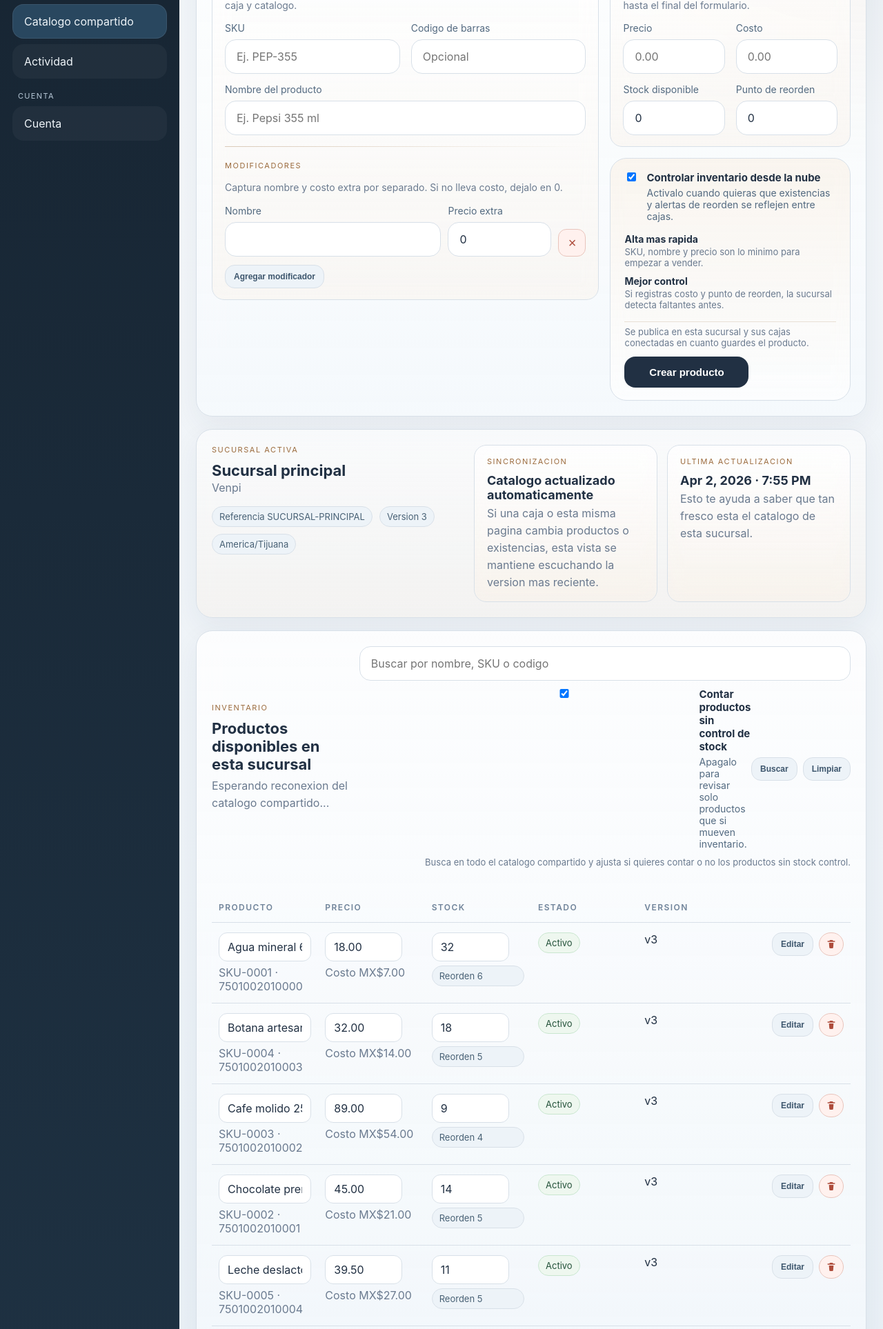
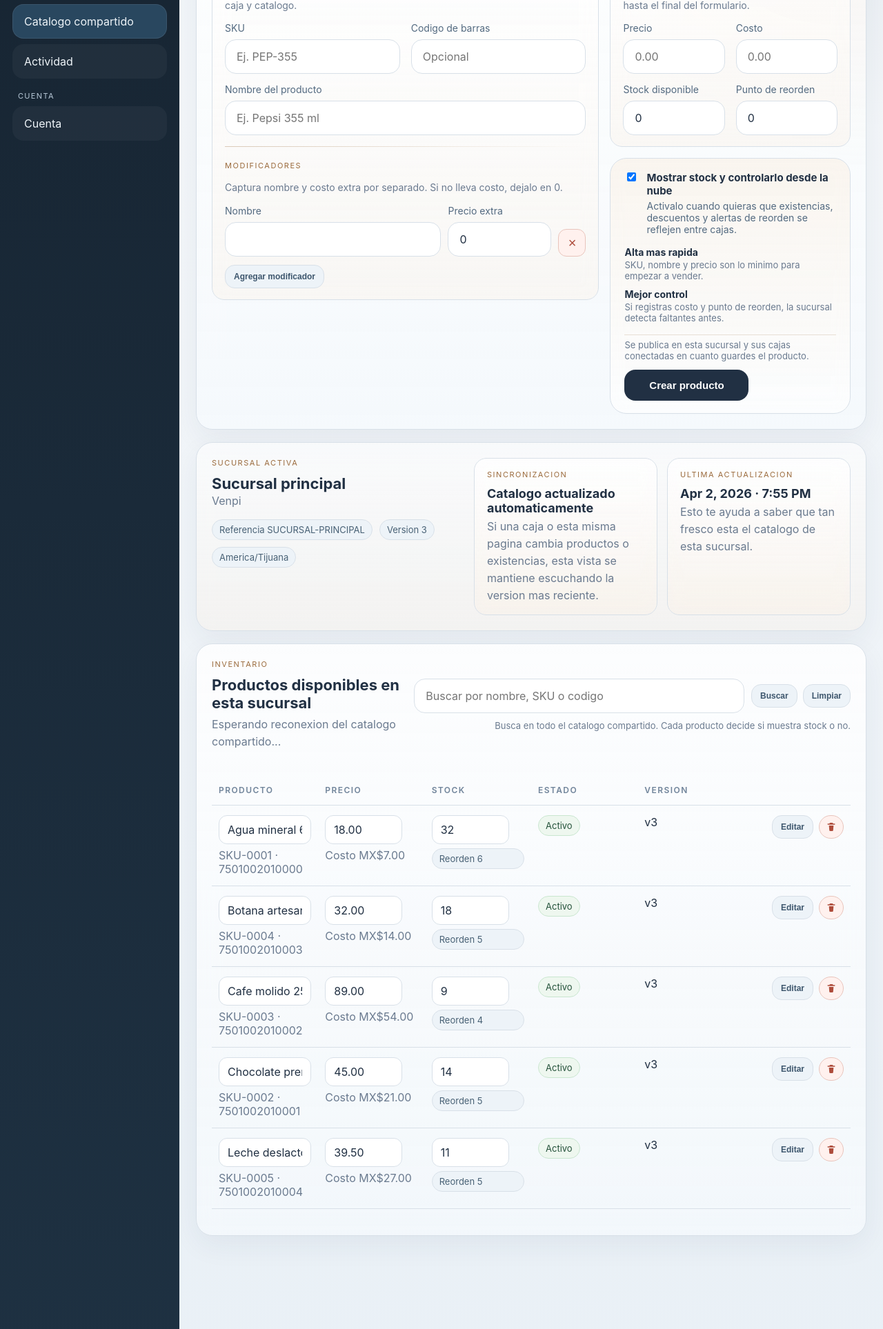
Before and after one commit to CerealKiller12/brs-cloud, a Laravel app: page /catalog in a window 1280 px wide. Shown: the part 552-2479 px from the top of the page at 69% size. Run offline with Laravel 12, Linux system fonts and the light colour scheme; a user stored in the database is signed in; data comes from the database, SQL or seed files in the repository; data that the repository does not hold is empty.

Commit message:
Show cloud stock visibility per product

```diff
--- a/resources/views/catalog/index.blade.php
+++ b/resources/views/catalog/index.blade.php
@@ -359,6 +359,14 @@
         color: #9d4635;
         border-color: #f6c9bf;
     }
+    .catalog-stock-muted {
+        font-weight: 700;
+        color: var(--text);
+    }
+    .catalog-stock-note {
+        color: var(--muted);
+        font-size: 13px;
+    }
     @media (max-width: 1180px) {
         .catalog-summary,
         .catalog-store-card,
@@ -416,17 +424,17 @@
     <article class="catalog-summary-card">
         <div class="stat-label">Productos</div>
         <div class="stat-value">{{ $catalogStats['total'] }}</div>
-        <div class="stat-note">{{ $includeUntracked ? 'registrados en esta sucursal' : 'con control de stock en esta sucursal' }}</div>
+        <div class="stat-note">registrados en esta sucursal</div>
     </article>
     <article class="catalog-summary-card">
         <div class="stat-label">Activos</div>
         <div class="stat-value">{{ $catalogStats['active'] }}</div>
-        <div class="stat-note">{{ $includeUntracked ? 'visibles para tus cajas' : 'activos con control de stock' }}</div>
+        <div class="stat-note">visibles para tus cajas</div>
     </article>
     <article class="catalog-summary-card">
         <div class="stat-label">Pausados</div>
         <div class="stat-value">{{ $catalogStats['inactive'] }}</div>
-        <div class="stat-note">{{ $includeUntracked ? 'fuera de operacion temporalmente' : 'pausados con control de stock' }}</div>
+        <div class="stat-note">fuera de operacion temporalmente</div>
     </article>
     <article class="catalog-summary-card">
         <div class="stat-label">Stock bajo</div>
@@ -518,8 +526,8 @@
                             <label class="catalog-toggle-control" for="track_inventory">
                                 <input id="track_inventory" name="track_inventory" type="checkbox" value="1" {{ old('track_inventory', true) ? 'checked' : '' }}>
                                 <div class="catalog-toggle-copy">
-                                    <strong>Controlar inventario desde la nube</strong>
-                                    <span>Activalo cuando quieras que existencias y alertas de reorden se reflejen entre cajas.</span>
+                                    <strong>Mostrar stock y controlarlo desde la nube</strong>
+                                    <span>Activalo cuando quieras que existencias, descuentos y alertas de reorden se reflejen entre cajas.</span>
                                 </div>
                             </label>
 
@@ -597,24 +605,11 @@
                     autocomplete="off"
                     autocapitalize="off"
                     spellcheck="false">
-                <label class="catalog-toggle-control catalog-search-toggle">
-                    <input type="hidden" name="include_untracked" value="0">
-                    <input
-                        name="include_untracked"
-                        type="checkbox"
-                        value="1"
-                        {{ $includeUntracked ? 'checked' : '' }}
-                        data-catalog-include-untracked>
-                    <div class="catalog-toggle-copy">
-                        <strong>Contar productos sin control de stock</strong>
-                        <span>Apagalo para revisar solo productos que si mueven inventario.</span>
-                    </div>
-                </label>
                 <div class="catalog-search-actions">
                     <button class="catalog-action secondary compact" type="submit">Buscar</button>
                     <button class="catalog-action secondary compact" type="button" data-catalog-clear-search>Limpiar</button>
                 </div>
-                <span class="muted catalog-search-meta">Busca en todo el catalogo compartido y ajusta si quieres contar o no los productos sin stock control.</span>
+                <span class="muted catalog-search-meta">Busca en todo el catalogo compartido. Cada producto decide si muestra stock o no.</span>
             </form>
         </div>
 
@@ -685,6 +680,7 @@
                                 @endif
                             </td>
                             <td>
+                                @if ($item->track_inventory)
                                     <input
                                         class="catalog-inline-input compact"
                                         form="{{ $inlineFormId }}"
@@ -694,9 +690,13 @@
                                         value="{{ $item->stock_on_hand }}"
                                         data-catalog-inline-input
                                         aria-label="Stock disponible">
-                                @if ($item->track_inventory)
                                     <div class="catalog-meta">
                                         <span class="pill {{ $isLowStock ? 'danger stock-pill low' : '' }}">Reorden {{ $item->reorder_point }}</span>
+                                    </div>
+                                @else
+                                    <div class="catalog-meta">
+                                        <strong class="catalog-stock-muted">No visible</strong>
+                                        <span class="catalog-stock-note">Producto sin control de stock</span>
                                     </div>
                                 @endif
                             </td>
@@ -709,6 +709,9 @@
                                     <input type="hidden" name="sku" value="{{ $item->sku }}">
                                     <input type="hidden" name="barcode" value="{{ $item->barcode }}">
                                     <input type="hidden" name="cost" value="{{ $costValue }}">
+                                    @unless ($item->track_inventory)
+                                        <input type="hidden" name="stock_on_hand" value="{{ $item->stock_on_hand }}">
+                                    @endunless
                                     <input type="hidden" name="reorder_point" value="{{ $item->reorder_point }}">
                                     <input type="hidden" name="track_inventory" value="{{ $item->track_inventory ? 1 : 0 }}">
                                     <input type="hidden" name="is_active" value="{{ $item->is_active ? 1 : 0 }}">
@@ -818,7 +821,7 @@
             </div>
             <div class="surface" style="grid-column: 1 / -1; display: flex; align-items: center; gap: 10px; flex-wrap: wrap;">
                 <input id="modal_track_inventory" name="track_inventory" type="checkbox" value="1" style="width: auto;">
-                <label for="modal_track_inventory" style="margin: 0;">Controlar inventario desde la nube</label>
+                <label for="modal_track_inventory" style="margin: 0;">Mostrar stock y controlarlo desde la nube</label>
             </div>
             <div class="surface" style="grid-column: 1 / -1; display: flex; align-items: center; gap: 10px; flex-wrap: wrap;">
                 <input id="modal_is_active" name="is_active" type="checkbox" value="1" style="width: auto;">
@@ -888,7 +891,6 @@
     const liveStatus = root.querySelector('[data-live-status]');
     const searchForm = root.querySelector('[data-catalog-search-form]');
     const filterInput = searchForm?.querySelector('[data-catalog-filter-input]') ?? null;
-    const includeUntrackedInput = searchForm?.querySelector('[data-catalog-include-untracked]') ?? null;
     const clearSearchButton = searchForm?.querySelector('[data-catalog-clear-search]') ?? null;
     const resultsScope = root.querySelector('[data-catalog-results-scope]');
     const modal = document.querySelector('[data-catalog-modal]');
@@ -1046,14 +1048,6 @@
             }
         }
 
-        if (Object.prototype.hasOwnProperty.call(overrides, 'includeUntracked')) {
-            if (overrides.includeUntracked) {
-                url.searchParams.delete('include_untracked');
-            } else {
-                url.searchParams.set('include_untracked', '0');
-            }
-        }
-
         return url;
     };
 
@@ -1178,12 +1172,10 @@
 
     const submitCatalogSearch = () => {
         const query = filterInput?.value.trim() || '';
-        const includeUntracked = !!includeUntrackedInput?.checked;
 
         return refreshCatalogView(buildCatalogUrl({
             q: query,
             page: 0,
-            includeUntracked,
         }), {
             updateMeta: false,
             statusText: query !== ''
@@ -1384,14 +1376,16 @@
         const stockInput = row.querySelector('[name="stock_on_hand"][data-catalog-inline-input]');
         const saveButton = row.querySelector('[data-catalog-inline-save]');
 
-        if (!nameInput || !priceInput || !stockInput || !saveButton) {
+        if (!nameInput || !priceInput || !saveButton) {
             return;
         }
 
         const isDirty =
             normalizeValue(nameInput.value, 'text') !== normalizeValue(row.dataset.name, 'text') ||
             normalizeValue(priceInput.value, 'number') !== normalizeValue(row.dataset.price, 'number') ||
-            normalizeValue(stockInput.value, 'number') !== normalizeValue(row.dataset.stock, 'number');
+            (stockInput
+                ? normalizeValue(stockInput.value, 'number') !== normalizeValue(row.dataset.stock, 'number')
+                : false);
 
         saveButton.classList.toggle('is-hidden', !isDirty);
     };
@@ -1432,16 +1426,6 @@
             searchTimer = window.setTimeout(() => {
                 void submitCatalogSearch();
             }, 240);
-        });
-    }
-
-    if (includeUntrackedInput) {
-        includeUntrackedInput.addEventListener('change', () => {
-            if (searchTimer) {
-                window.clearTimeout(searchTimer);
-            }
-
-            void submitCatalogSearch();
         });
     }
 
--- a/routes/web.php
+++ b/routes/web.php
@@ -2323,7 +2323,6 @@ Route::middleware(['auth', 'cloud.surface'])->group(function () use ($resolveSto
         $user = Auth::user();
         $store = $resolveStoreForUser($user);
         $search = trim((string) $request->query('q', ''));
-        $includeUntracked = $request->boolean('include_untracked', true);
         $transferStoreOptions = Store::query()
             ->where('tenant_id', $user->tenant_id)
             ->where('id', '!=', $store->id)
@@ -2332,7 +2331,6 @@ Route::middleware(['auth', 'cloud.surface'])->group(function () use ($resolveSto
 
         $catalogQuery = DB::table('cloud_catalog_products')
             ->where('store_id', $store->id)
-            ->when(!$includeUntracked, fn ($query) => $query->where('track_inventory', true))
             ->when($search !== '', function ($query) use ($search) {
                 $query->where(function ($inner) use ($search) {
                     $inner->where('name', 'like', "%{$search}%")
@@ -2351,8 +2349,7 @@ Route::middleware(['auth', 'cloud.surface'])->group(function () use ($resolveSto
         });
 
         $statsQuery = DB::table('cloud_catalog_products')
-            ->where('store_id', $store->id)
-            ->when(!$includeUntracked, fn ($query) => $query->where('track_inventory', true));
+            ->where('store_id', $store->id);
 
         $catalogStats = [
             'total' => (clone $statsQuery)->count(),
@@ -2374,7 +2371,6 @@ Route::middleware(['auth', 'cloud.surface'])->group(function () use ($resolveSto
             'catalogStats' => $catalogStats,
             'store' => $store,
             'search' => $search,
-            'includeUntracked' => $includeUntracked,
             'transferStoreOptions' => $transferStoreOptions,
         ]);
     })->name('catalog.index');
```
Lines whose indentation alone changed are shown as unchanged.
